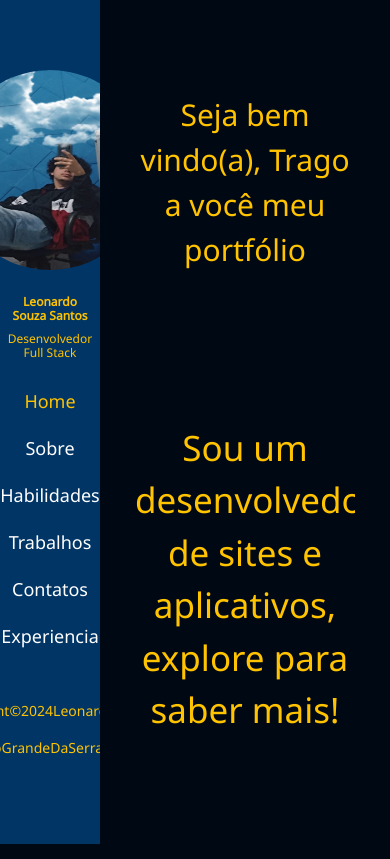
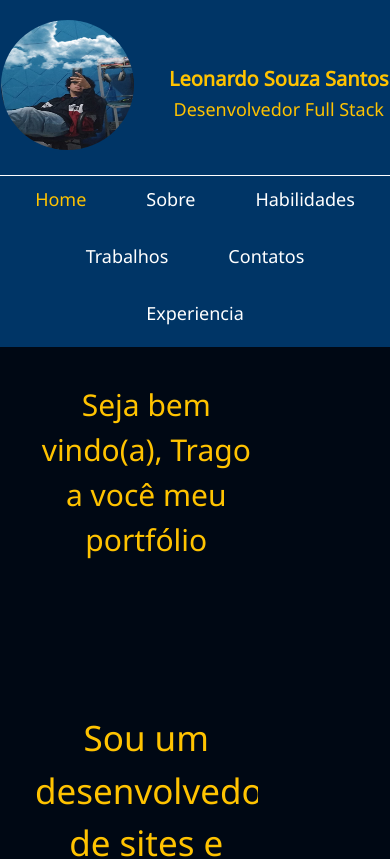
Before and after one commit to LeonardoStu/Portf-lio, a Next.js app: page / in a window 390 px wide. Shown: the top 859 px of the page. Built offline with nearby package versions, Linux system fonts and the light colour scheme.

Commit message:
Começando a responsividade mobile

```diff
--- a/src/app/page.module.scss
+++ b/src/app/page.module.scss
@@ -90,3 +90,56 @@
         font-size: 18px;
     }
 }
+
+@media (max-width: 1000px){
+    .container{
+        display: flex;
+        flex-direction: column;
+    }
+    .profile{
+        display: flex;
+        flex-direction: column;
+        justify-content: space-between;
+        width: 100%;
+        padding: 0;
+    }
+    .photoAndName{
+        display: flex;
+        justify-content: center;
+        align-items: center;
+        margin-top: 20px;
+    }
+    .imgProfile{
+        margin-right: 50px;
+        width: 90%;
+        height: 130px;
+    }
+    .information{
+        margin-left: 20px;
+    }
+    .titleName{
+        font-size: 20px;
+    }
+    .profision{
+        font-size: 18px;
+    }
+    .listMessy{
+        display: flex;
+        align-items: center;
+        justify-content: center;
+        flex-wrap: wrap;
+        width: 100%;
+        margin-top: 0;
+        border-top: 1px solid white;
+    }
+    .p{
+        padding: 10px 30px 20px 30px;
+        margin-bottom: 0;
+        &:hover{
+            margin-left: 0px;
+        }
+    }
+    .footer{
+        display: none;
+    }
+}
--- a/src/app/page.tsx
+++ b/src/app/page.tsx
@@ -42,6 +42,7 @@ export default function portfolio() {
   return <>
     <div className={style.container}>
       <div className={style.profile}>
+        <div className={style.photoAndName}>
           <div>
             <Image src='/fotoDePerfil.jpg' width={300} height={300} alt="foto de pefil" className={style.imgProfile}/>
           </div>
@@ -49,6 +50,7 @@ export default function portfolio() {
           <div className={style.information}>
             <h2 className={style.titleName}>Leonardo Souza Santos</h2>
             <h3 className={style.profision}>Desenvolvedor Full Stack</h3>
+          </div>
         </div>
 
         <div className={style.listMessy}>
@@ -70,7 +72,6 @@ export default function portfolio() {
       <div className={style.content}>
         {renderContent()}
       </div>
-
     </div>
   </>
 }
--- a/src/components/trabalhos/style.module.scss
+++ b/src/components/trabalhos/style.module.scss
@@ -49,4 +49,7 @@
     .description{
         font-size: 15px;
     }
+    .card{
+        width: 40%;
+    }
 }
```
Lines whose indentation alone changed are shown as unchanged.
